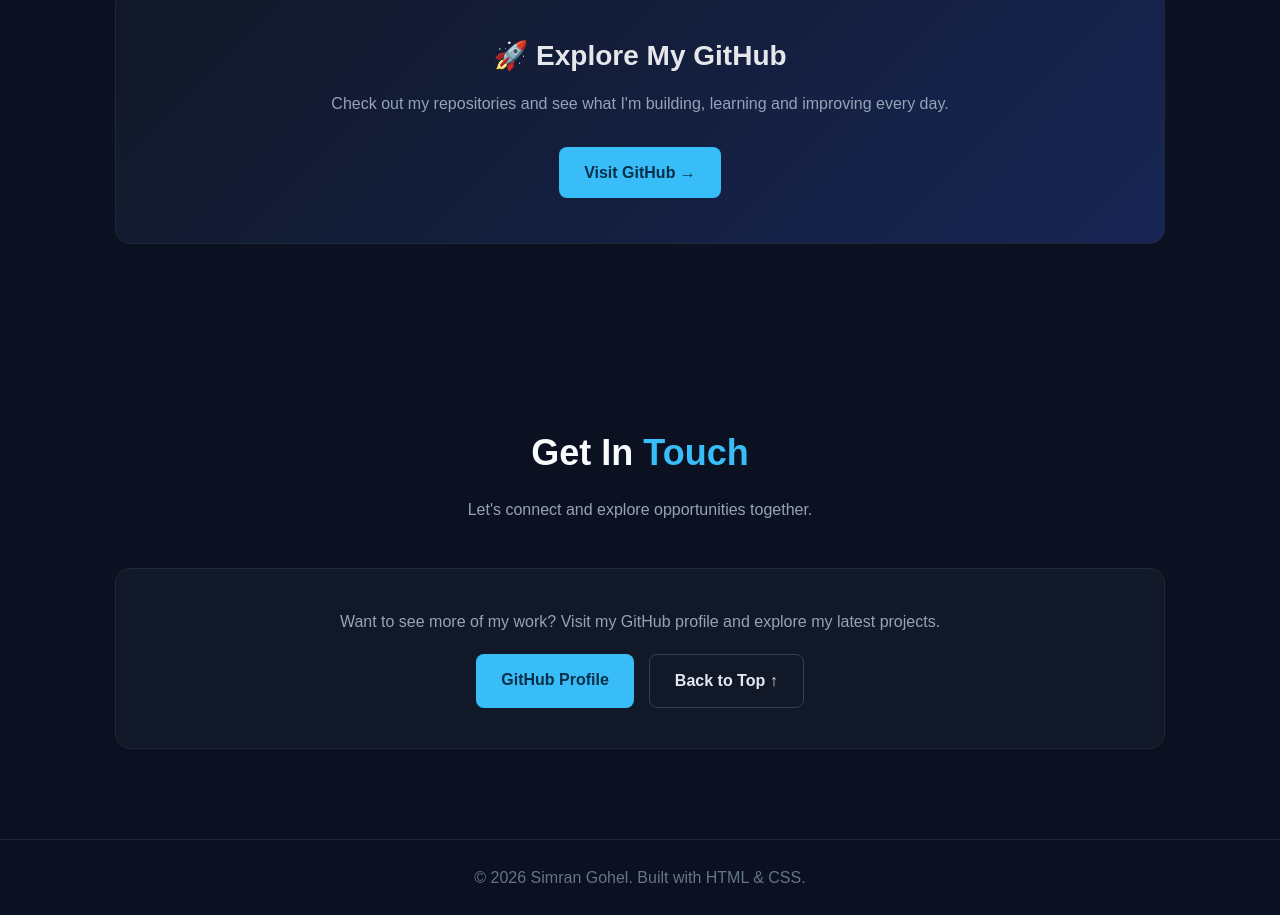
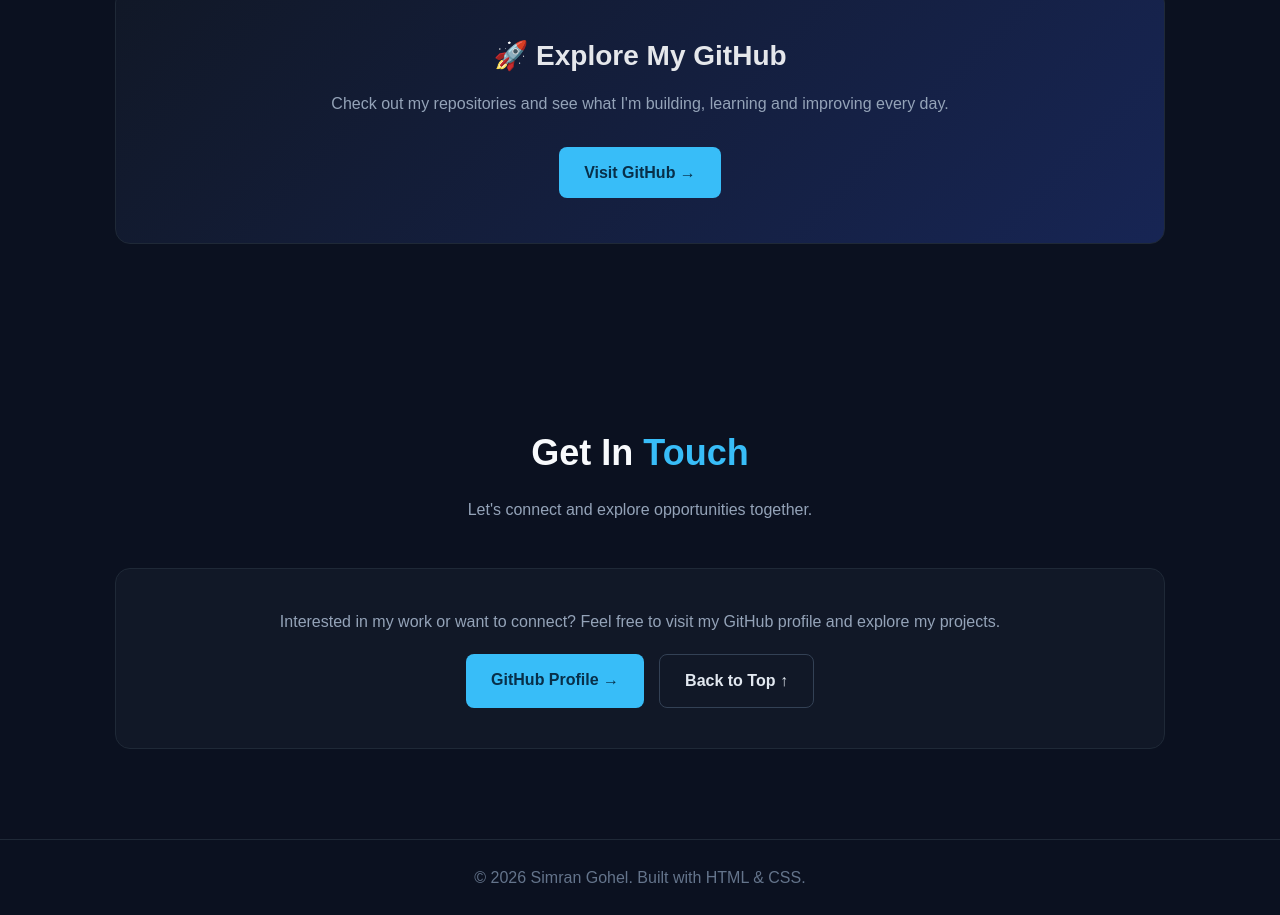
Before and after one commit to simrangohel70-lab/simrangohel70-lab.github.io, a plain HTML site: page index.html in a window 1280 px wide. Shown: the part 3275-4190 px from the top of the page. Drawn offline with Linux system fonts and the light colour scheme.

Commit message:
Update contact box text and GitHub link label

```diff
--- a/index.html
+++ b/index.html
@@ -736,8 +736,8 @@
     <div class="contact-box">
 
         <p>
-            Want to see more of my work? Visit my GitHub profile
-            and explore my latest projects.
+            Interested in my work or want to connect?
+            Feel free to visit my GitHub profile and explore my projects.
         </p>
 
         <div class="contact-links">
@@ -746,7 +746,7 @@
                 href="https://github.com/simrangohel70-lab"
                 target="_blank"
                 class="btn primary">
-                GitHub Profile
+                GitHub Profile →
             </a>
 
             <a
```
